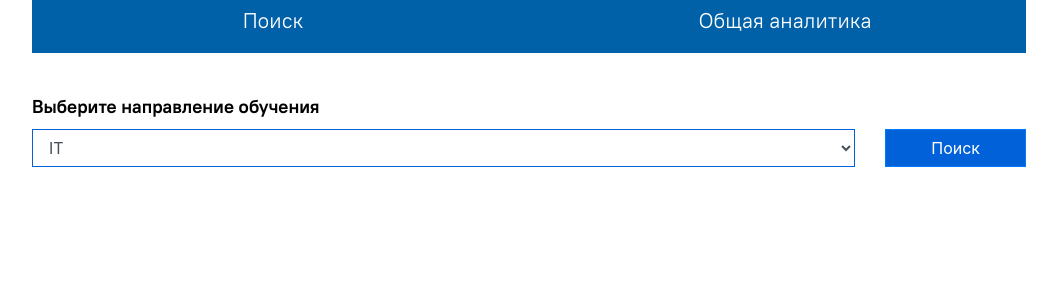
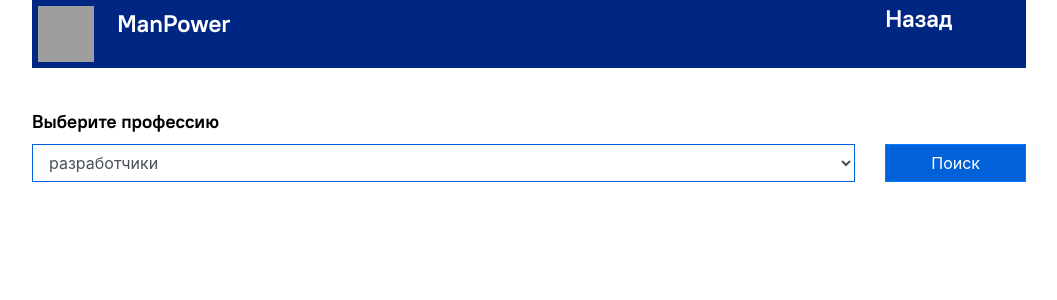
Before and after one commit to LamArt/manpower, a Django app: template manpower-site/templates/manpower-site/home.html in a window 1280 px wide. Shown: the top 300 px of the page, without its empty margins (111-1168 px from the left). Run offline with Django 3.2, Linux system fonts and the light colour scheme; the template is opened without the code that fills it, so the values that code supplies are empty; some libraries are stand-ins or nearby versions; grey boxes are pictures that could not be loaded.

Commit message:
Add login page + little bit of forntend rework

```diff
--- a/manpower-site/main/urls.py
+++ b/manpower-site/main/urls.py
@@ -3,5 +3,6 @@ from django.urls import path
 from . import views
 
 urlpatterns = [
-    path('', views.main)
+    path('', views.login, name="login"),
+    path('engine', views.main, name="engine")
 ]
--- a/manpower-site/main/views.py
+++ b/manpower-site/main/views.py
@@ -4,3 +4,6 @@ from django.http import HttpResponse
 # Create your views here.
 def main(request):
     return render(request, 'manpower-site/home.html')
+
+def login(request):
+    return render(request, 'manpower-site/login-landing.html')
--- a/manpower-site/static/css/main.css
+++ b/manpower-site/static/css/main.css
@@ -8,8 +8,16 @@
   src: local('PtRootUiBold'),
        url('../fonts/PTRootUI_Bold.ttf') format("truetype");
 }
+
+.foreground-block {
+    padding: 25px;
+    background-color: #002683;
+    width: 100%;
+    height: 100%;
+}
+
 .background-blue {
-    background-color: #0061A9;
+    background-color: #002683;
 }
 .gov-text {
     font-family: "PT Root UI Bold", serif;
@@ -48,3 +56,24 @@
     color: white;
     border-radius: 0;
 }
+
+.gov-text-white {
+    margin-top: 5px;
+    font-family: "PT Root UI", serif;
+    color: white;
+    font-size: 10pt;
+}
+
+.gov-text-white-bold {
+    margin-top: 5px;
+    font-family: "PT Root UI Bold", serif;
+    color: white;
+    font-size: 18pt;
+}
+
+.gov-link {
+    margin-top: 5px;
+    font-family: "PT Root UI Bold", serif;
+    color: lightgrey;
+    font-size: 18pt;
+}
--- a/manpower-site/templates/manpower-site/home.html
+++ b/manpower-site/templates/manpower-site/home.html
@@ -7,17 +7,25 @@
     <meta name="viewport" content="width=device-width, initial-scale=1, shrink-to-fit=no">
     <link rel="stylesheet" href="https://stackpath.bootstrapcdn.com/bootstrap/4.3.1/css/bootstrap.min.css" integrity="sha384-ggOyR0iXCbMQv3Xipma34MD+dH/1fQ784/j6cY/iJTQUOhcWr7x9JvoRxT2MZw1T" crossorigin="anonymous">
     <link rel="stylesheet" href="{% static "css/main.css" %}">
-    <title>Hello, world!</title>
+    <title>ManPower engine</title>
   </head>
   <body>
     <div class="container">
         <div class="background-blue">
             <div class="row" style="vertical-align: middle">
-                <div class="col-md-6" style="text-align: center">
-                    <p class="header-text"> Поиск </p>
+                <div class="col-sm-6 d-inline">
+                    <div class="row">
+                        <div class="col-sm-2">
+                            <img src="{% static "media/gerb.svg" %}" vspace="6px" hspace="6px" width="56px" height="56px">
+                        </div>
+                        <div class="col-sm-10">
+                            <p class="gov-text-white-bold">ManPower</p>
+                        </div>
+                    </div>
                 </div>
-                <div class="col-md-6" style="text-align: center">
-                    <p class="header-text"> Общая аналитика </p>
+                <div class="col-sm-4"></div>
+                <div class="col-md-2">
+                    <a href="{% url "login" %}" class="gov-text-white-bold"> Назад </a>
                 </div>
             </div>
         </div>
@@ -26,15 +34,15 @@
         <div class="empty-row-small"></div>
         <div class="row">
             <div class="col-md-12">
-                <label class="gov-text" for="search">Выберите направление обучения</label>
+                <label class="gov-text" for="search">Выберите профессию</label>
             </div>
         </div>
         <div class="row">
             <div class="col-md-10">
                 <select id="search" class="form-control">
-                      <option>IT</option>
-                      <option>Design</option>
-                      <option>Manage</option>
+                      <option>разработчики</option>
+                      <option>дизайнеры</option>
+                      <option>менеджеры</option>
                 </select>
             </div>
             <div class="col-md-2">
```
Also changed, not shown: manpower-site/manpower-site/settings.py (+3 -4 lines), manpower-site/templates/manpower-site/login-landing.html (added, +59 -0 lines).
